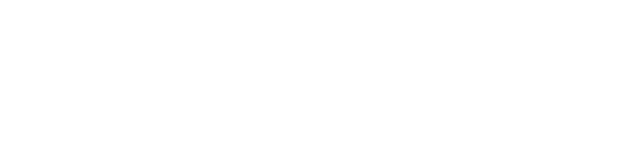
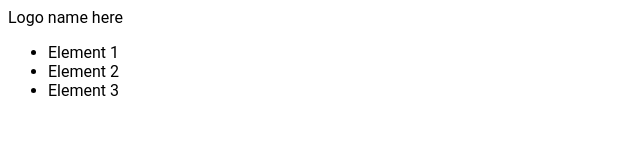
Before and after one commit to Wizxzit/odinproject, a plain HTML site: page index.html in a window 1280 px wide. Shown: the whole page, without its empty margins (0-640 px from the left). Drawn offline with Linux system fonts and the light colour scheme.

Commit message:
Edited index and styles

```diff
--- a/index.html
+++ b/index.html
@@ -1,11 +1,24 @@
 <!DOCTYPE html>
 <html lang="en">
+
 <head>
     <meta charset="UTF-8">
     <meta name="viewport" content="width=device-width, initial-scale=1.0">
-    <title>Document</title>
+    <link rel="stylesheet" href="styles.css">
+    <title>Project</title>
 </head>
+
 <body>
+    <div class="banner">
+        <div class="Logo">
+            Logo name here
+        </div>
+        <ul class="Top left">
+            <li>Element 1</li>
+            <li>Element 2</li>
+            <li>Element 3</li>
+        </ul>
+    </div>
+</body>
 
-</body>
 </html>
--- a/styles.css
+++ b/styles.css
@@ -0,0 +1,4 @@
+body {
+    font-family: Roboto, sans-serif;
+
+}
```
